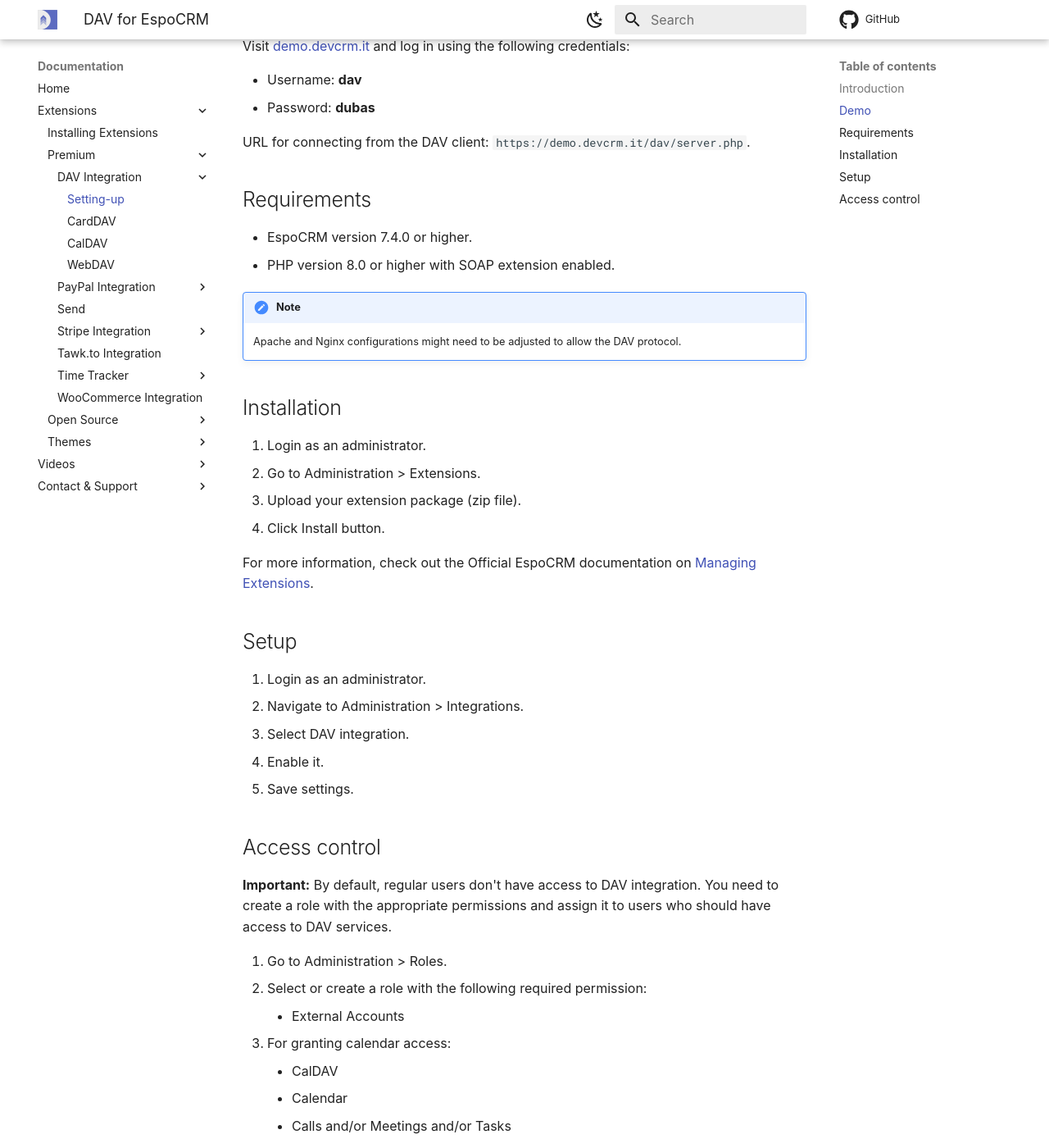
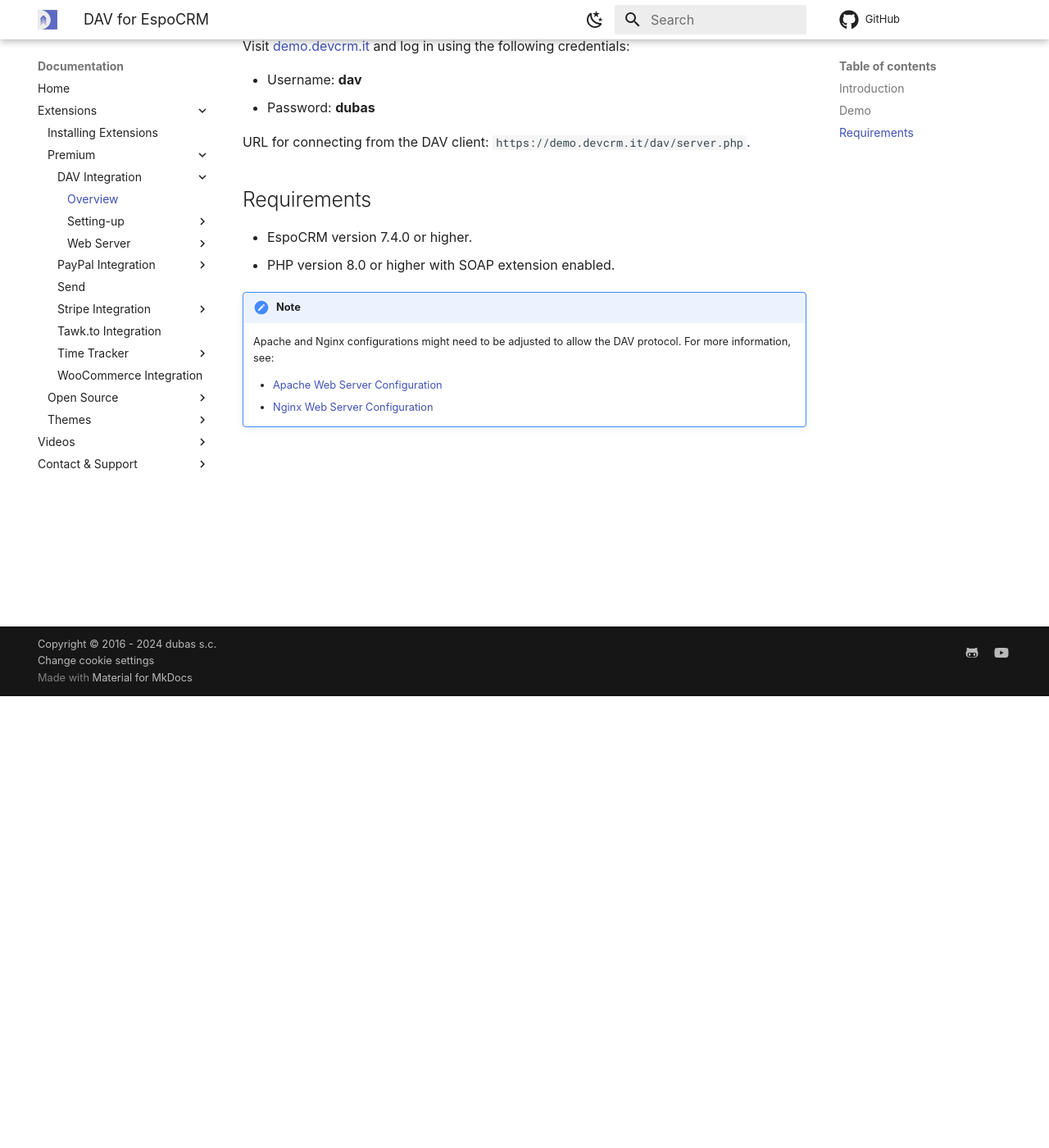
Before and after one commit to dubas-pro/documentation, an MkDocs documentation site: the page built from docs/extensions/dav/index.md, in a window 1280 px wide and 1400 px high, scrolled down 551 px. Shown: the whole window at 82% size. Built offline with MkDocs 1.6.1 and Material for MkDocs 9.7.7, drawn with Linux system fonts in a browser that asks for light colours; some web fonts are replaced; comment, search, counter and statistics services are not loaded; some of the changed text lies outside the part shown.

Commit message:
feat: Update DAV Integration documentation for EspoCRM

```diff
--- a/docs/extensions/dav/index.md
+++ b/docs/extensions/dav/index.md
@@ -26,46 +26,7 @@
 - PHP version 8.0 or higher with SOAP extension enabled.
 
 !!! note "Note"
-    Apache and Nginx configurations might need to be adjusted to allow the DAV protocol.
+    Apache and Nginx configurations might need to be adjusted to allow the DAV protocol. For more information, see:
 
-## Installation
-
-1. Login as an administrator.
-2. Go to Administration > Extensions.
-3. Upload your extension package (zip file).
-4. Click Install button.
-
-For more information, check out the Official EspoCRM documentation on [Managing Extensions](https://docs.espocrm.com/administration/extensions/).
-
-## Setup
-
-1. Login as an administrator.
-2. Navigate to Administration > Integrations.
-3. Select DAV integration.
-4. Enable it.
-5. Save settings.
-
-## Access control
-
-**Important:** By default, regular users don't have access to DAV integration. You need to create a role with the appropriate permissions and assign it to users who should have access to DAV services.
-
-1. Go to Administration > Roles.
-2. Select or create a role with the following required permission:
-
-   - External Accounts
-
-3. For granting calendar access:
-
-   - CalDAV
-   - Calendar
-   - Calls and/or Meetings and/or Tasks
-
-4. For granting contacts access:
-
-   - CardDAV
-   - Contacts and/or Leads
-
-5. For granting documents access:
-
-   - WebDAV
-   - Documents and/or Knowledge Base
+    - [Apache Web Server Configuration](web-server/apache.md)
+    - [Nginx Web Server Configuration](web-server/nginx.md)
--- a/mkdocs.yml
+++ b/mkdocs.yml
@@ -72,10 +72,15 @@
       - Installing Extensions: extensions/how-to-install.md
       - Premium:
         - DAV Integration:
-            - Setting-up: extensions/dav/index.md
-            - CardDAV: extensions/dav/carddav.md
-            - CalDAV: extensions/dav/caldav.md
-            - WebDAV: extensions/dav/webdav.md
+            - Overview: extensions/dav/index.md
+            - Setting-up:
+                - Setup: extensions/dav/setup.md
+                - CardDAV: extensions/dav/carddav.md
+                - CalDAV: extensions/dav/caldav.md
+                - WebDAV: extensions/dav/webdav.md
+            - Web Server:
+                - Apache: extensions/dav/web-server/apache.md
+                - Nginx: extensions/dav/web-server/nginx.md
         - PayPal Integration:
             - Overview: extensions/paypal/index.md
             - Transactions: extensions/paypal/transactions.md
```
Also changed, not shown: docs/extensions/dav/caldav.md (+1 -3 lines), docs/extensions/dav/carddav.md (+1 -3 lines), docs/extensions/dav/setup.md (added, +48 -0 lines), docs/extensions/dav/web-server/apache.md (added, +45 -0 lines), docs/extensions/dav/web-server/nginx.md (added, +52 -0 lines), docs/extensions/dav/webdav.md (+1 -3 lines).
